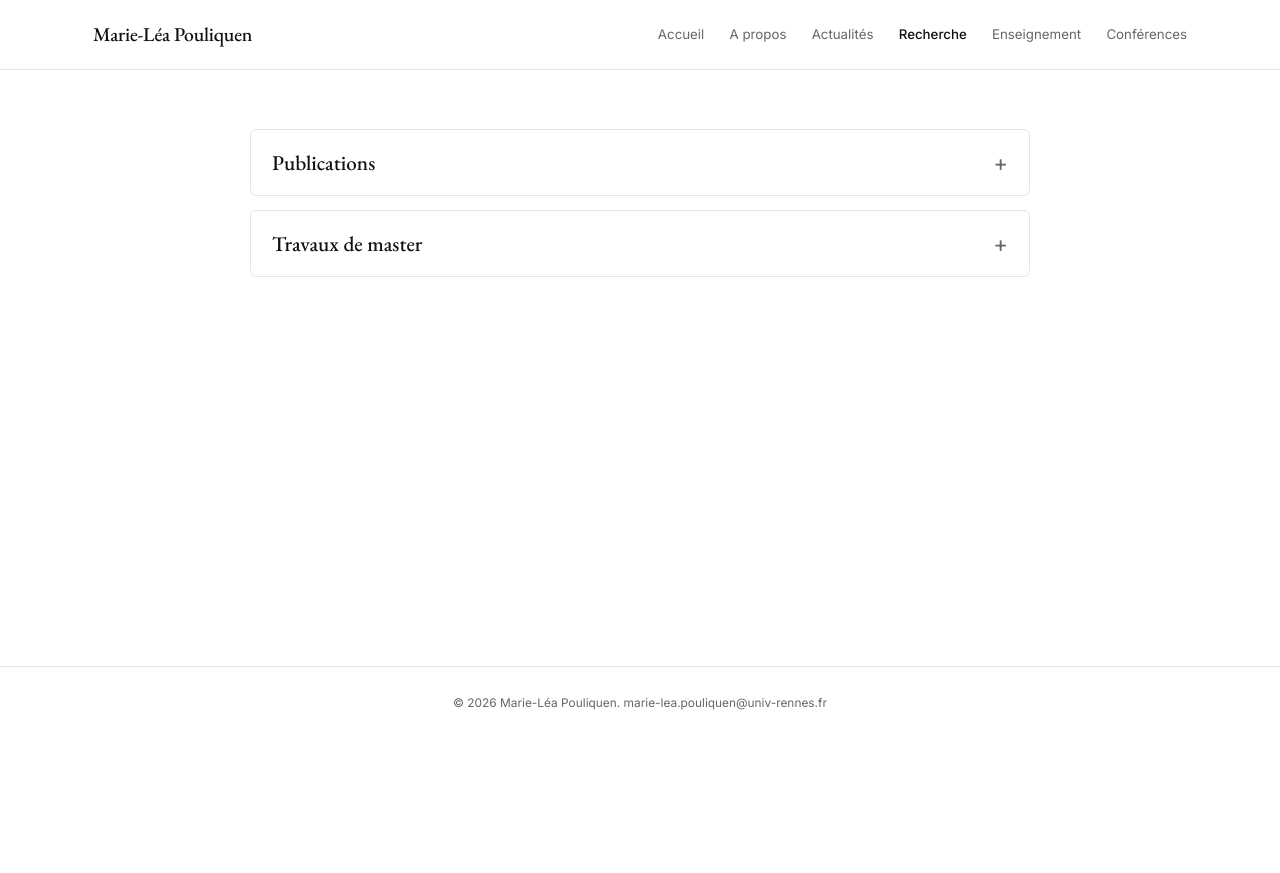
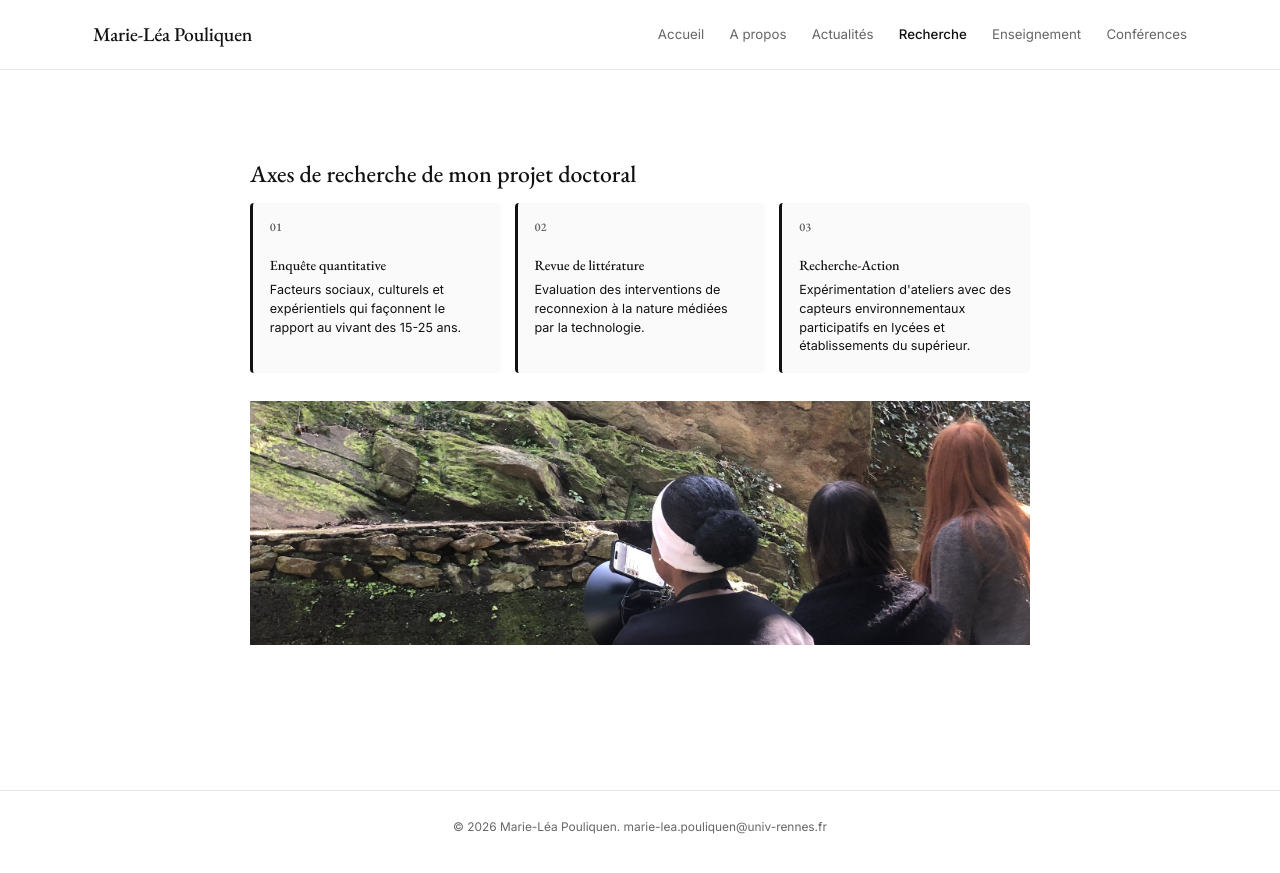
Before and after one commit to marieleapouliquen/marieleapouliquen.github.io, a Jekyll site: the page built from _pages/recherche.md, in a window 1280 px wide. Shown: the top 873 px of the page. Built offline with Jekyll 4.4.1, drawn with Linux system fonts in a browser that asks for light colours.

Commit message:
Update recherche.md

```diff
--- a/_pages/recherche.md
+++ b/_pages/recherche.md
@@ -2,45 +2,27 @@
 layout: default
 permalink: /recherche/
 title: ""
-description: Recherche et Publications
-body_class: page-accordion
+description: Recherche
 ---
 
-<details class="accordion-section">
-<summary>Publications</summary>
-<div class="accordion-content">
+## Axes de recherche de mon projet doctoral
 
-<div class="publication">
-  <p class="pub-title">Aerosols on the Tropical Island of La Réunion : Assessment of Climatology, Origin of Variability and Trend</p>
-  <p class="pub-authors">Duflot, V., Bègue, N., <strong>Pouliquen, M.-L.</strong>, Goloub, P., &amp; Metzger, J.-M.</p>
-  <p class="pub-venue"><em>Remote Sensing</em>, 14(19), 4945 — 2022</p>
-  <p><a href="https://doi.org/10.3390/rs14194945" class="external-link">DOI : 10.3390/rs14194945 ↗</a></p>
+<div class="three-studies">
+  <div class="study">
+    <span class="study-num">01</span>
+    <h4>Enquête quantitative</h4>
+    <p>Facteurs sociaux, culturels et expérientiels qui façonnent le rapport au vivant des 15-25 ans.</p>
+  </div>
+  <div class="study">
+    <span class="study-num">02</span>
+    <h4>Revue de littérature</h4>
+    <p>Evaluation des interventions de reconnexion à la nature médiées par la technologie.</p>
+  </div>
+  <div class="study">
+    <span class="study-num">03</span>
+    <h4>Recherche-Action</h4>
+    <p>Expérimentation d'ateliers avec des capteurs environnementaux participatifs en lycées et établissements du supérieur.</p>
+  </div>
 </div>
 
-</div>
-</details>
-
-<details class="accordion-section">
-<summary>Travaux de master</summary>
-<div class="accordion-content">
-
-<div class="publication">
-  <p class="pub-title">Paramétrisation de la diffusivité verticale turbulente dans l'Anticyclone de Mousson Asiatique</p>
-    <p>Stage de Master 2 Recherche - Sous la direction du Pr. Bernard Legras.</p>
-  <p class="pub-venue">Laboratoire de Météorologie Dynamique, ENS Ulm — Mars à Juin 2019</p>
-</div>
-
-<div class="publication">
-  <p class="pub-title">Coupling Sea Surface Temperature with Atmospheric Convection in the Tropical Atlantic</p>
-    <p>Stage de Master 1 Recherche - Sous la direction du Pr. Björn Stevens et du Dr. James Ruppert.</p>
-  <p class="pub-venue">Max Planck Institut für Meteorologie, Hambourg — Mars à Juillet 2018</p>
-</div>
-
-<div class="publication">
-  <p class="pub-title">Climatologie des propriétés optiques des aérosols troposphériques mesurés à La Réunion</p>
-  <p>Projet de Fin d'Etudes en Ingénierie - Sous la direction du Dr. Valentin Duflot.</p>
-  <p class="pub-venue">Laboratoire de l'Atmosphère et des Cyclones, La Réunion — Mars à Août 2017</p>
-</div>
-
-</div>
-</details>
+<img src="{{ '/assets/img/projet-cap-nature-banner.jpg' | relative_url }}" alt="Atelier Cap Nature — Lycée Lesven" loading="lazy">
```
